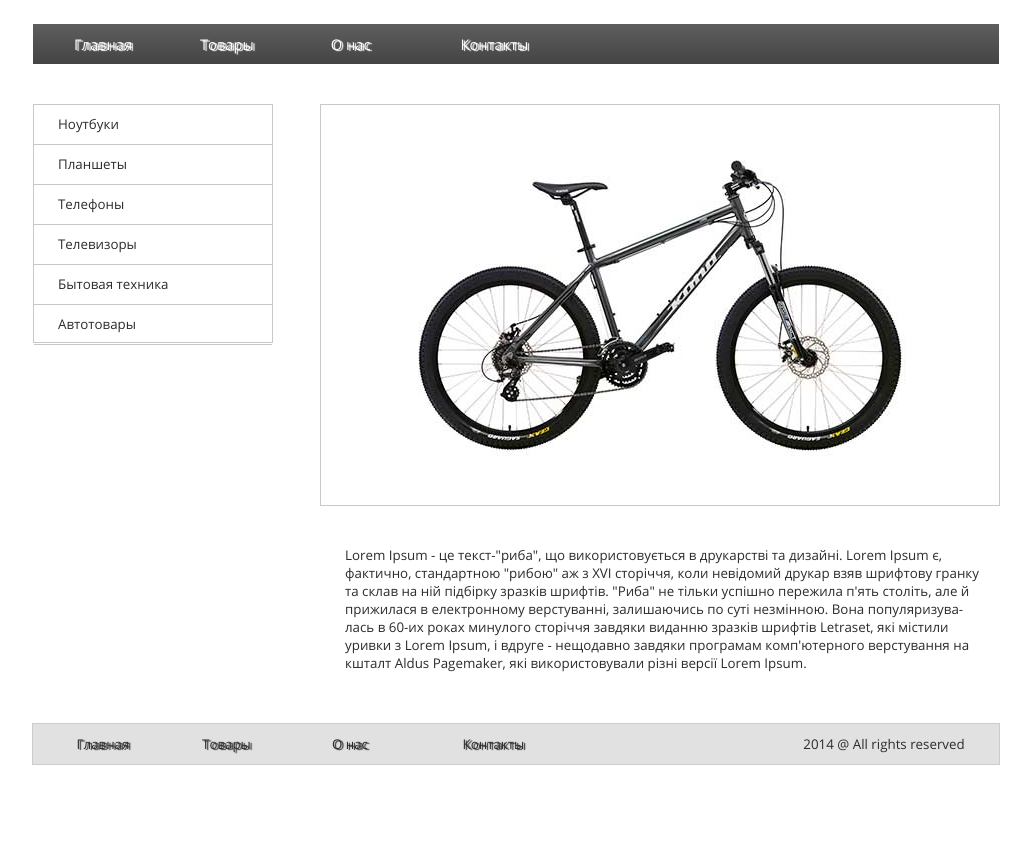
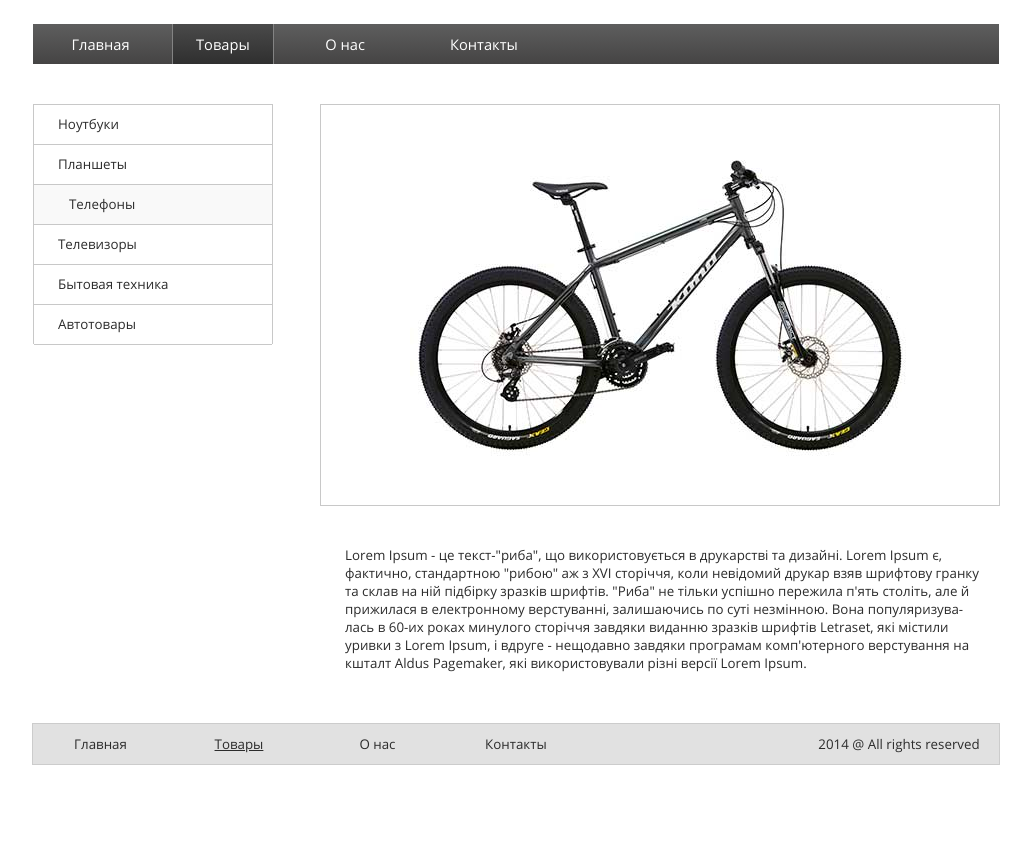
Before and after one commit to VladislavKolyakin/VladislavKolyakin.github.io, a plain HTML site: page DZTeh3/index.html in a window 1280 px wide. Shown: the part 106-950 px from the top of the page, without its empty margins (166-1197 px from the left). Drawn offline with Linux system fonts and the light colour scheme.

Commit message:
fixed bugs

```diff
--- a/DZTeh3/css/style.css
+++ b/DZTeh3/css/style.css
@@ -1,136 +1,160 @@
 @font-face {
-    font-family: OpenSans-Regular;
-    src: url(../fonts/OpenSans-Regular.ttf);
+  font-family : OpenSans-Regular;
+  src         : url(../fonts/OpenSans-Regular.ttf);
 }
 body {
-    width: 1366px;
-    height: 950px;
-    background: #F9F9F9;
-    font: 11pt OpenSans-Regular;
+  width      : 1366px;
+  height     : 950px;
+  background : #F9F9F9;
 }
 .wrapper {
-    position: relative;
-    height: 950px;
-    margin-right: 152px;
-    margin-left: 154px;
-    padding-right: 48px;
-    padding-left: 45px;
-    box-shadow: 5px 5px 5px 5px rgba(255, 255, 255, 0);
-     background: #ffffff;
+  position      : relative;
+  height        : 950px;
+  margin-right  : 152px;
+  margin-left   : 154px;
+  padding-right : 48px;
+  padding-left  : 45px;
+  background    : #ffffff;
+  box-shadow    : 5px 5px 5px 5px rgba(255, 255, 255, 0);
 }
-/*меню одинаковое для heder и footer*/
+/* меню одинаковое для heder и footer */
 .menu {
-    width: 600px;
-    float: left;
-    text-shadow: 2px 1px 1px;
-    line-height: 40px;
+  width       : 600px;
+  float       : left;
+  line-height : 40px;
 }
 a {
-    text-decoration: none;
+  text-decoration : none;
 }
 ul {
-    width: 600px;
+  width : 600px;
 }
 li {
-    display: inline-block;
-    text-align: center;
-}
-.glav p {
-    width: 140px;
-}
-.tovar p {
-    width: 100px;
-}
-.contact, .onas p {
-    width: 140px;
+  display    : inline-block;
+  width      : 135px;
+  text-align : center;
 }
 .header {
-    position: relative;
-    height: 120px;
-    padding-top: 50px;
+  position      : relative;
+  height        : 170px;
+  margin-bottom : 40px;
+}
+.header img {
+  margin-top : 50px;
 }
 .menu_header {
-    position: absolute;
-    bottom: 0;
-    width: 966px;
-    height: 40px;
-    background: linear-gradient( #5e5e5e, #454444);
+  position   : absolute;
+  bottom     : 0;
+  width      : 966px;
+  height     : 40px;
+  background : linear-gradient(#5e5e5e,#454444);
+  font       : 11pt OpenSans-Regular;
+  /* text-shadow: 2px 1px 1px; */
 }
 .menu_header a {
-    color: #ffffff;
+  color : #ffffff;
 }
 .menu_header p:hover {
-    border-right: 1px solid #838383;
-    border-left: 1px solid #838383;
-    background: linear-gradient( #4a4a4a, #2f2f2f);
+  width        : 100px;
+  margin       : auto;
+  border-right : 1px solid #838383;
+  border-left  : 1px solid #838383;
+  background   : linear-gradient(
+                   #4a4a4a,
+                   #2f2f2f
+                 );
+  line-height  : 40px;
+}
+.current_header {
+  width        : 100px;
+  margin       : auto;
+  border-right : 1px solid #838383;
+  border-left  : 1px solid #838383;
+  background   : linear-gradient(
+                   #4a4a4a,
+                   #2f2f2f
+                 );
+  line-height  : 40px;
+}
+.current_header p:hover {
+  margin : 0 -1px;
 }
 .container {
-    height: 580;
-    margin-top: 40px;
-    color: #2c2c2c;
-    font: 10pt OpenSans-Regular;
+  margin : auto;
+  color  : #2c2c2c;
+  font   : 10pt OpenSans-Regular;
 }
 .left_menu {
-    width: 238px;
-    height: 237px;
-    float: left;
-    border: 1px solid #c8c8c8;
+  width        : 238px;
+  height       : 239px;
+  float        : left;
+  border-top   : 1px solid #c8c8c8;
+  border-right : 1px solid #c8c8c8;
+  border-left  : 1px solid #c8c8c8;
 }
 .left_batton {
-    height: 39px;
-    border-bottom: 1px solid #c8c8c8;
-    line-height: 39px;
+  height        : 39px;
+  border-bottom : 1px solid #c8c8c8;
+  line-height   : 39px;
 }
 .left_batton a {
-    padding-left: 24px;
-    color: #2c2c2c;
+  padding-left : 24px;
+  color        : #2c2c2c;
 }
 .left_batton:hover {
-    padding-left: 11px;
-    background: #f9f9f9;
+  padding-left : 11px;
+  background   : #f9f9f9;
+}
+.current_left_menu {
+  padding-left : 11px;
+  background   : #f9f9f9;
 }
 .content {
-    width: 680px;
-    height: 580px;
-    margin-left: auto;
-    font: 10pt;
+  width         : 680px;
+  height        : 580px;
+  margin-top    : auto;
+  margin-bottom : auto;
+  margin-left   : auto;
+  font          : 10pt OpenSans-Regular;
 }
 .drawing {
-    display: flex;
-    height: 400px;
-    margin-bottom: 40px;
-    border: 1px solid #c8c8c8;
-    vertical-align: middle;
-    justify-content: center;
+  display         : flex;
+  height          : 400px;
+  margin-bottom   : 40px;
+  border          : 1px solid #c8c8c8;
+  vertical-align  : middle;
+  justify-content : center;
 }
 .drawing img {
-    align-self: center;
+  align-self : center;
 }
 .tlorem p {
-    padding-right: 10px;
-    padding-left: 25px;
-    font: 10pt OpenSans-Regular;
+  padding-right : 10px;
+  padding-left  : 25px;
+  font          : 10pt OpenSans-Regular;
 }
 .footer {
-    position: absolute;
-    bottom: 80px;
-    width: 966px;
-    height: 40px;
-    color: #2c2c2c;
-    background: #e1e1e1;
-    outline: 1px solid #cccccc;
-    font: 10pt OpenSans-Regular;
+  position   : absolute;
+  bottom     : 80px;
+  width      : 966px;
+  height     : 40px;
+  color      : #2c2c2c;
+  background : #e1e1e1;
+  outline    : 1px solid #cccccc;
+  font       : 10pt OpenSans-Regular;
 }
 .footer a {
-    color: #2c2c2c;
+  color : #2c2c2c;
 }
 .footer a:hover {
-    text-decoration: underline;
+  text-decoration : underline;
+}
+.current_footer {
+  text-decoration : underline;
 }
 .copyr {
-    display: inline-block;
-    width: 230px;
-    float: right;
-    text-align: center;
-    line-height: 40px;
+  width       : 200px;
+  float       : right;
+  text-align  : center;
+  line-height : 40px;
 }
--- a/DZTeh3/index.html
+++ b/DZTeh3/index.html
@@ -15,9 +15,10 @@
                 <div class="menu">
                     <ul>
                         <li class="glav">
-                            <p><a href="glav">Главная</a>                                <p>
+                            <p><a href="glav ">Главная</a>
+                                <p>
                         </li>
-                        <li class="tovar">
+                        <li class="tovar current_header">
                             <p><a href="tovar.html">Товары</a></p>
                         </li>
                         <li class="onas">
@@ -38,8 +39,8 @@
                 <div class="left_batton planshet">
                     <p><a href="planshet.html">Планшеты</a></p>
                 </div>
-                <div class="left_batton phone">
-                    <p><a href="phone.html">Телефоны</a></p>
+                <div class="left_batton phone current_left_menu">
+                    <p><a href="phone.html ">Телефоны</a></p>
                 </div>
                 <div class="left_batton tv">
                     <p><a href="tv">Телевизоры</a></p>
@@ -65,21 +66,23 @@
         <div class="footer">
             <div class="menu">
                 <ul>
-                    <li class="glav">
+                    <li>
                         <p><a href="glav">Главная</a><p>
                     </li>
-                    <li class="tovar">
+                    <li class="current_footer">
                         <p><a href="tovar.html">Товары</a></p>
                     </li>
-                    <li class="onas">
+                    <li>
                         <p><a href="onas.html">О нас</a></p>
                     </li>
-                    <li class="contact">
+                    <li>
                         <p><a href="contact.html">Контакты</a></p>
                     </li>
-               </ul>
+                </ul>
             </div>
-            <p class="copyr">2014 @ All rights reserved</p>
+            <div class="copyr">
+                <p>2014 @ All rights reserved</p>
+            </div>
         </div>
     </div>
 </body>
```
Also changed, not shown: DZTeh3/img/wrapper.jpg (deleted).
